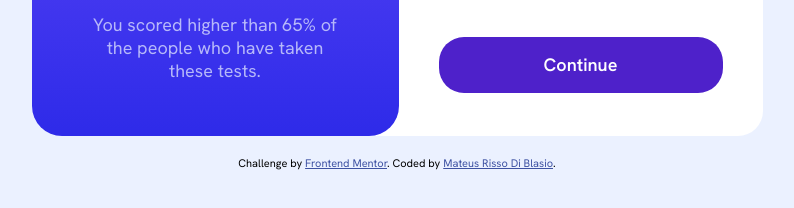
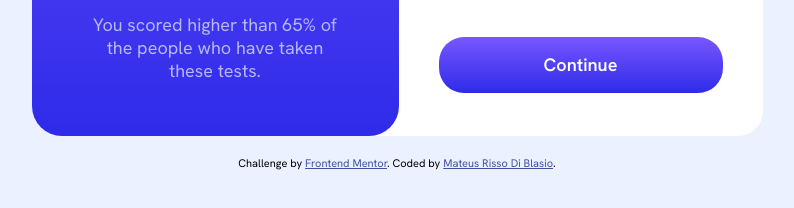
Before and after one commit to MateusRissoDiBlasio/results-summary-component, a plain HTML site: page index.html in a window 1280 px wide. In both pictures the pointer is over the button "Continue". Shown: the part 502-710 px from the top of the page, without its empty margins (243-1037 px from the left). Drawn offline with Linux system fonts and the light colour scheme.

Commit message:
button hover correction

```diff
--- a/styles.css
+++ b/styles.css
@@ -93,7 +93,8 @@ main{
     }
     button:hover{
         border: none;
-        background-color: hsla(256, 72%, 46%, 1);
+        cursor: pointer;
+        background-image: linear-gradient(to bottom, hsl(252, 100%, 67%), hsl(241, 81%, 54%));
     }
 
     .reaction{
```
